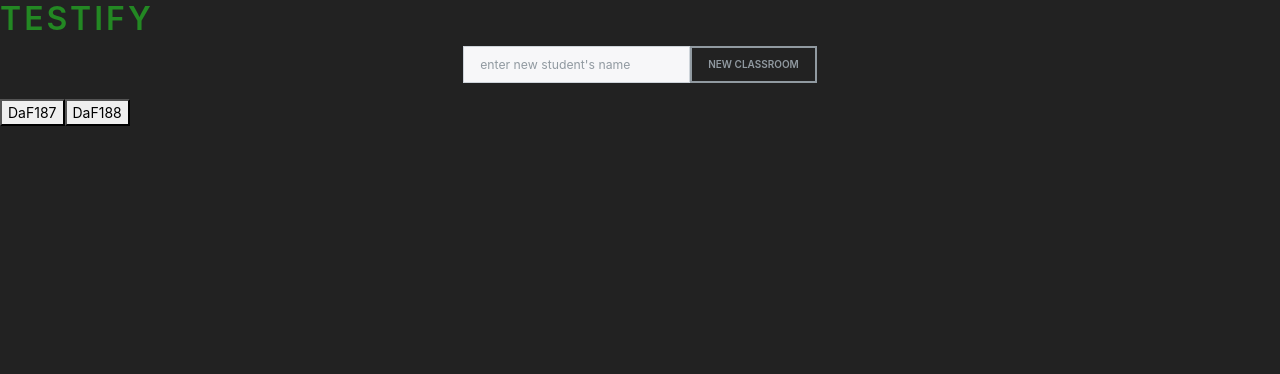
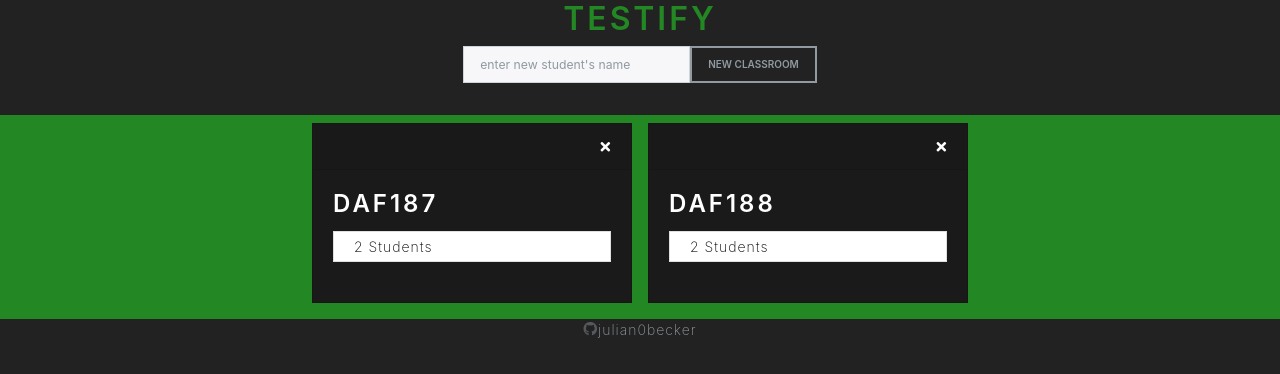
Before and after one commit to julian0becker/testscore, a React (Create React App) app: page / in a window 1280 px wide. Shown: the top 374 px of the page. Built offline with nearby package versions, Linux system fonts and the light colour scheme.

Commit message:
delete classroom action

```diff
--- a/src/App.css
+++ b/src/App.css
@@ -4,10 +4,18 @@
 
 .title {
   color: var(--secondary-color);
+  text-align: center;
 }
 
 .classroom {
   background-color: var(--secondary-color);
+}
+
+.classroom-name {
+  color: white;
+}
+.classroom-link:hover .classroom-name {
+  color: var(--secondary-color);
 }
 
 .student-container {
--- a/src/components/LandingPage.js
+++ b/src/components/LandingPage.js
@@ -1,7 +1,8 @@
 import React, { useState } from "react";
 import { Link } from "react-router-dom";
 import { useSelector, useDispatch } from "react-redux";
-import { addClassroomAction } from "../redux/actions";
+import { addClassroomAction, deleteClassroomAction } from "../redux/actions";
+import Footer from "./Footer";
 import uuid from "uuid";
 
 export default function LandingPage() {
@@ -38,7 +39,7 @@ export default function LandingPage() {
     <div>
       <h1 className="title">Testify</h1>
 
-      <div className="d-flex justify-content-center pb-3">
+      <div className="d-flex justify-content-center pb-3 mb-3">
         <form className="d-flex" onSubmit={onSubmit}>
           <input
             className="form-control form-control-sm"
@@ -54,11 +55,43 @@ export default function LandingPage() {
           />
         </form>
       </div>
-      {classrooms.map(classroom => (
-        <Link to={`/classroom/${classroom.id}`}>
-          <button>{classroom.name}</button>
-        </Link>
-      ))}
+      <div className="d-flex flex-wrap justify-content-center classroom">
+        {classrooms.map(classroom => (
+          <div className="student-container card text-white bg-primary mb-3 m-2">
+            <div className="card-header d-flex justify-content-between">
+              <div />
+              <div>
+                <i
+                  onDoubleClick={() =>
+                    dispatch(deleteClassroomAction(classroom.id))
+                  }
+                  className="fas fa-times"
+                />
+              </div>
+            </div>
+            <Link to={`/classroom/${classroom.id}`}>
+              <div className="card-body d-flex flex-column classroom-link">
+                <div className="d-flex justify-content-between">
+                  <h3 className=" mb-2 classroom-name">{classroom.name}</h3>
+                </div>
+                <div className="card-text">
+                  <ul className="list-group mb-3">
+                    <li
+                      style={{ color: "black" }}
+                      className="list-group-item d-flex justify-content-between align-items-center mt-1 mb-1 pt-1 pb-1 "
+                    >
+                      {classroom.students.length === 1
+                        ? `${classroom.students.length} Student`
+                        : `${classroom.students.length} Students`}
+                    </li>
+                  </ul>
+                </div>
+              </div>
+            </Link>
+          </div>
+        ))}
+      </div>
+      <Footer />
     </div>
   );
 }
--- a/src/redux/actions.js
+++ b/src/redux/actions.js
@@ -65,3 +65,8 @@ export const addClassroomAction = newClassroom => ({
   type: "ADD_CLASSROOM",
   newClassroom: newClassroom
 });
+
+export const deleteClassroomAction = classroomId => ({
+  type: "DELETE_CLASSROOM",
+  classroomId: classroomId
+});
--- a/src/redux/studentreducer.js
+++ b/src/redux/studentreducer.js
@@ -357,6 +357,15 @@ function studentReducer(state = initialState, action) {
         ...state,
         classrooms: [...state.classrooms, action.newClassroom]
       };
+
+    case "DELETE_CLASSROOM":
+      return {
+        ...state,
+        classrooms: state.classrooms.filter(
+          classroom => classroom.id !== action.classroomId
+        )
+      };
+
     default:
       return { ...state };
   }
```
